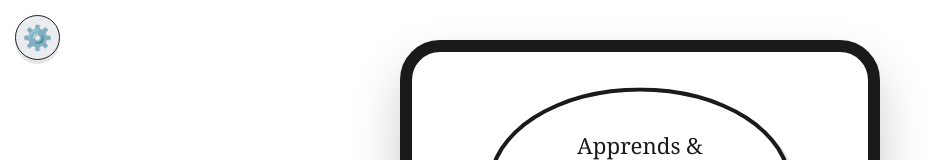
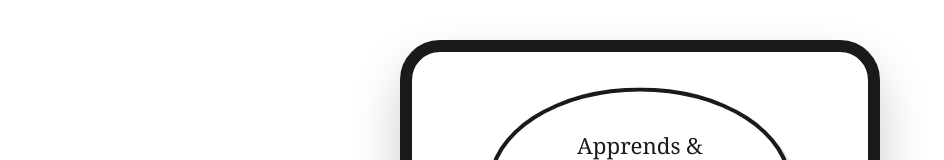
Before and after one commit to c-txr/projet-hackathon, a React (Vite) app: page / in a window 1280 px wide. Shown: the top 160 px of the page, without its empty margins (0-944 px from the left). Built offline with nearby package versions, Linux system fonts and the light colour scheme.

Commit message:
Modifiation des boutons profil + réglage en bas

```diff
--- a/src/App.jsx
+++ b/src/App.jsx
@@ -69,8 +69,8 @@ function App(){
   return (
     <div className='App'>
       <div className='phone-frame'>
-      {/* BOUTON PARAMÈTRES (ENGRENAGE) - Affiché à partir de l'étape 2 */}
-      {step >= 2 && (
+      {/* BOUTON PARAMÈTRES (ENGRENAGE) - Affiché menu (4), leçon (5) et quiz (6) */}
+      { (step >= 4 && step <= 6) && (
         <button className="settings-btn" onClick={() => setShowSettings(true)}>
           ⚙️
         </button>
--- a/src/app.css
+++ b/src/app.css
@@ -5,23 +5,24 @@
 /* L'icône engrenage en haut à GAUCHE */
 .settings-btn {
   position: absolute;
-  top: 15px;
-  left: 15px; /* 👈 Placé à gauche comme demandé ! */
+  bottom: 45px;
+  left: 25px;
   z-index: 100;
-  background-color: #EAECF0; /* Gris interface Wiki pour bien ressortir */
-  border: 1px solid #202122;
-  border-radius: 50%;
-  width: 45px;
-  height: 45px;
-  font-size: 1.5rem;
+
+  /* Le look "Pilule Bleue" */
+  background-color: #3366CC;
+  color: white;
+  border: none;
+  border-radius: 20px;
+  padding: 6px 12px; /* La même épaisseur exacte que le bouton Profil */
+
+  font-size: 1.2rem;
   cursor: pointer;
   display: flex;
   align-items: center;
   justify-content: center;
   transition: transform 0.2s ease;
-  box-shadow: 0 4px 0px rgba(0,0,0,0.1);
 }
-
 .settings-btn:hover {
   transform: scale(1.1) rotate(15deg);
 }
--- a/src/components/ThemeChoice.css
+++ b/src/components/ThemeChoice.css
@@ -44,8 +44,8 @@
 /* --- Bouton Profil en haut à droite --- */
 .profile-btn {
     position: absolute;
-    top: 15px;
-    right: 15px;
+    bottom: 45px;
+    right: 25px;
     padding: 6px 12px;
     background-color: #3366CC;
     color: white;
```
